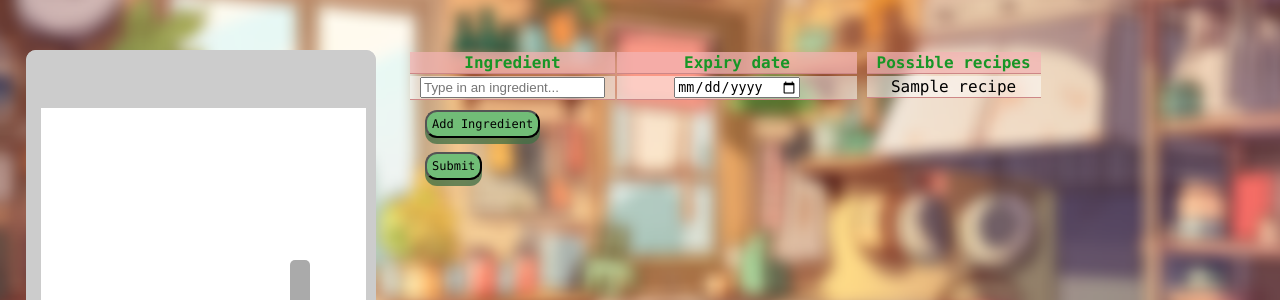
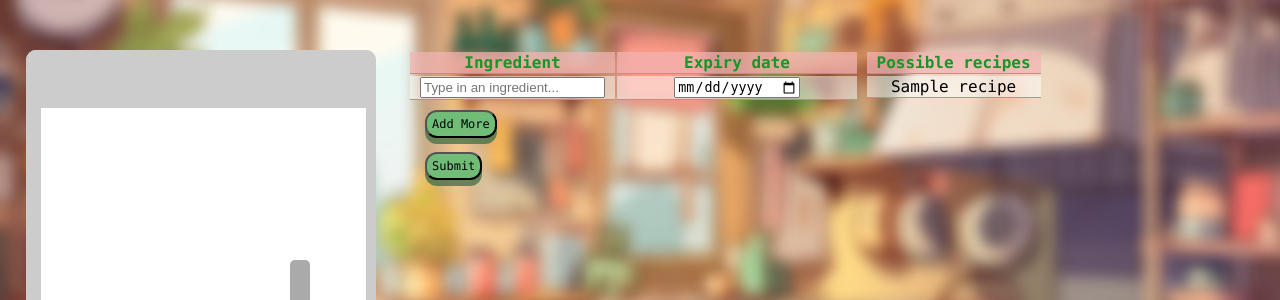
Before and after one commit to NathanielFactor/codeJam, a Flask app: template templates/base.html in a window 1280 px wide. Shown: the part 135-435 px from the top of the page. Run offline with Flask 3, Linux system fonts and the light colour scheme; the template is opened without the code that fills it: most values are stand-ins (such as "Sample title", 1, 10 or a date in 2020).

Commit message:
fixed display

```diff
--- a/app.py
+++ b/app.py
@@ -84,6 +84,7 @@
                     )
 
         conn.commit()
+    returnRec.clear()
     recipes.clear()
     conn.close()
     return redirect(url_for('index'))
@@ -137,6 +138,7 @@
             recipes.append(name)
     else:
         recipes.clear()
+    returnRec.clear()
     conn.close()
     return redirect(url_for('index'))
 
--- a/templates/base.html
+++ b/templates/base.html
@@ -125,7 +125,7 @@
             <br>
             <table>
                 <tr style="background-color: transparent;">
-                    <td style="border: none; text-align: left;"><button type="submit">Add Ingredient</button></td>
+                    <td style="border: none; text-align: left;"><button type="submit">Add More</button></td>
                 </tr>
                 <tr style="background-color: transparent;">
                     <td style="border: none; text-align: left;"><button type="button" onclick="submitAdd()">Submit</button></td>
@@ -177,6 +177,7 @@
             </table>
     </div>
 
+    {% if return_rec %}
     <div style="display: inline-flex; max-height: 500px; vertical-align: top; overflow: scroll;">
         <table class="custom_table">
             <thead>
@@ -202,6 +203,7 @@
             </tbody>
         </table>
     </div>
+    {% endif %}
 
 
     <script>
```
Also changed, not shown: db/database.db.
